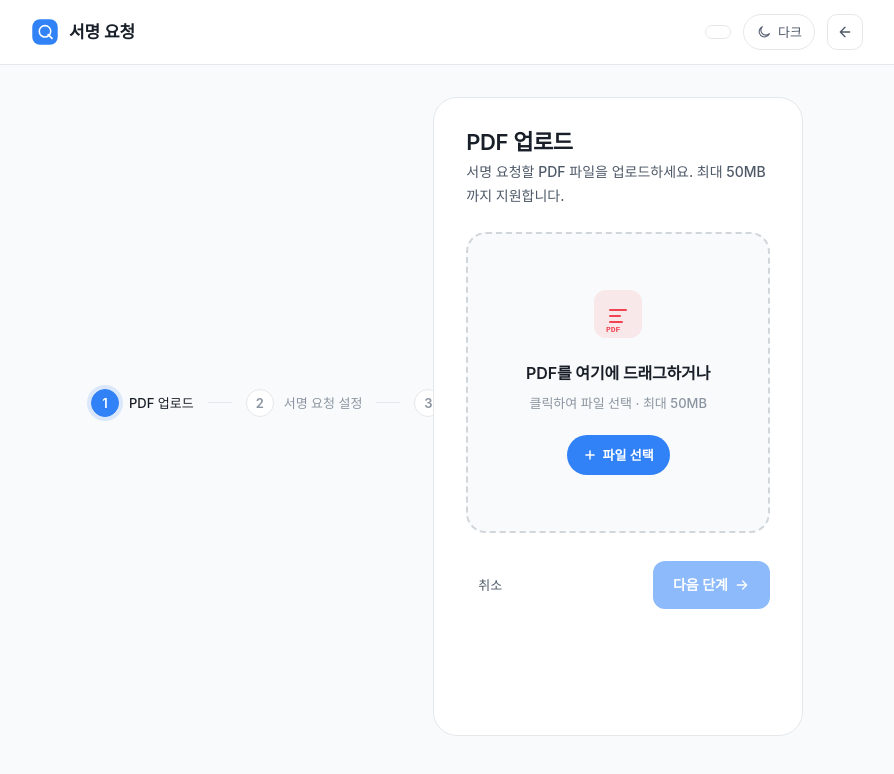
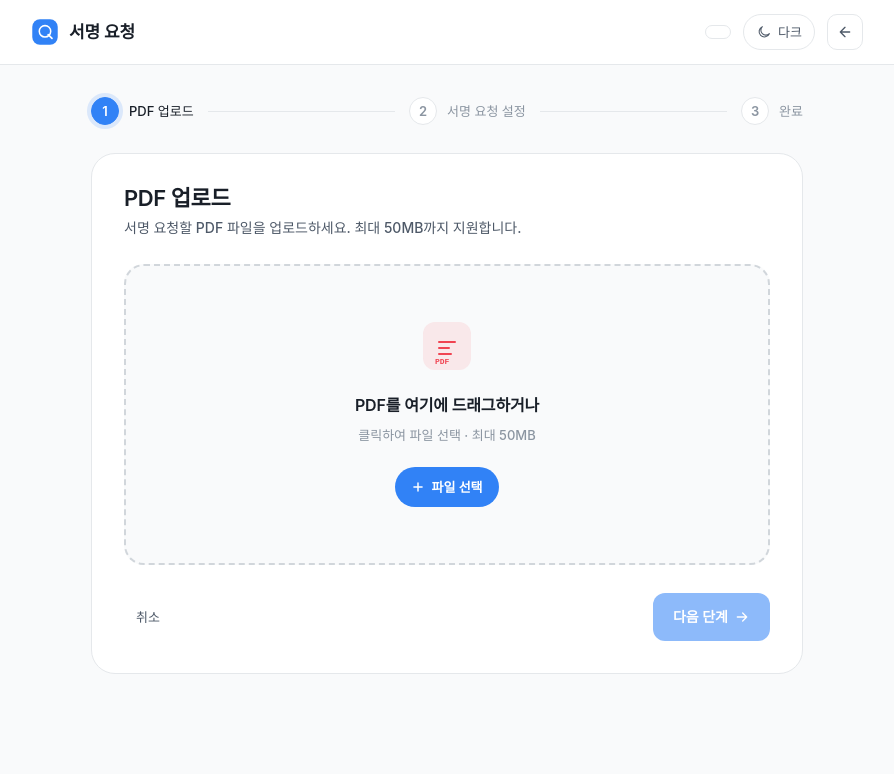
Before and after one commit to kwakchaewon/QuSign, a Vue app in the folder frontend/: page /request in a window 1280 px wide. Shown: the top 774 px of the page, without its empty margins (193-1087 px from the left). Built offline with nearby package versions, Linux system fonts and the light colour scheme; sample sign-in values are in the browser's storage; a web font is replaced by a local one.

Commit message:
fix: 대시보드 레이아웃 깨짐 원인인 전역 .qs-main flex 스코프 수정

```diff
--- a/frontend/src/assets/login.css
+++ b/frontend/src/assets/login.css
@@ -75,15 +75,15 @@ button { font: inherit; }
 
 .qs-main {
   flex: 1;
-  display: flex;
   width: 100%;
   max-width: 1200px;
   margin: 0 auto;
   padding: 0 24px 32px;
-  gap: 48px;
 }
 
 .qs-layout-centered .qs-main {
+  display: flex;
+  gap: 48px;
   align-items: center; justify-content: center;
 }
 .qs-layout-centered .qs-card-wrap {
```
